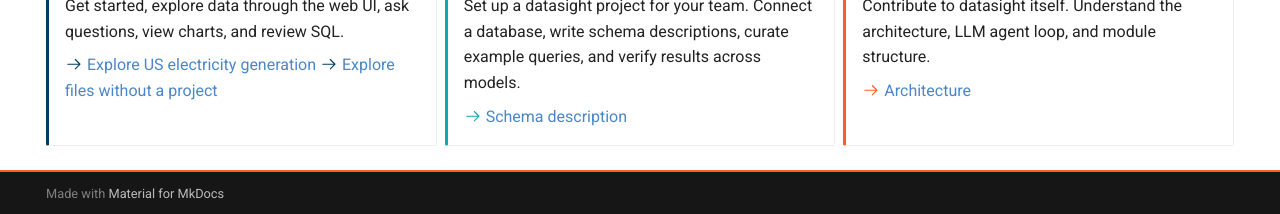
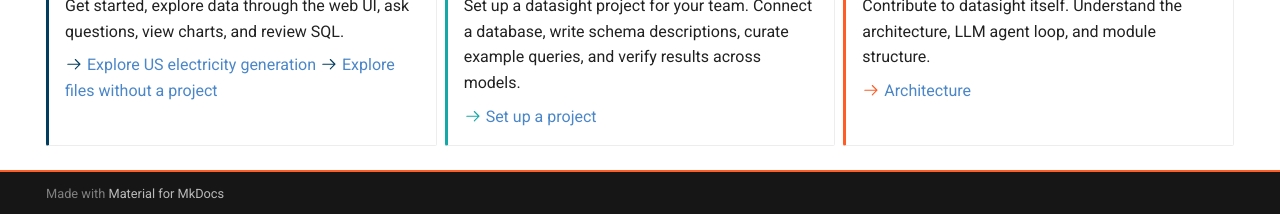
Before and after one commit to dsgrid/datasight, an MkDocs documentation site: the page built from docs/index.md, in a window 1280 px wide and 900 px high, scrolled down 917 px. Shown: the part 683-897 px from the top of the window. Built offline with MkDocs 1.6.1 and Material for MkDocs 9.7.7, drawn with Linux system fonts in a browser that asks for light colours; comment, search, counter and statistics services are not loaded.

Commit message:
Update links

```diff
--- a/docs/index.md
+++ b/docs/index.md
@@ -39,7 +39,7 @@
 
 <div class="grid cards" markdown>
 
--   :material-account:{ .lg .middle } **[End user](end-user/tutorials/getting-started.md)**
+-   :material-account:{ .lg .middle } **[End user](end-user/how-to/install.md)**
 
     ---
 
@@ -49,14 +49,14 @@
     [:octicons-arrow-right-24: Explore US electricity generation](end-user/tutorials/getting-started.md)
     [:octicons-arrow-right-24: Explore files without a project](end-user/how-to/explore-files.md)
 
--   :material-database-cog:{ .lg .middle } **[Project developer](project-developer/schema-description.md)**
+-   :material-database-cog:{ .lg .middle } **[Project developer](project-developer/set-up-project.md)**
 
     ---
 
     Set up a datasight project for your team. Connect a database, write schema
     descriptions, curate example queries, and verify results across models.
 
-    [:octicons-arrow-right-24: Schema description](project-developer/schema-description.md)
+    [:octicons-arrow-right-24: Set up a project](project-developer/set-up-project.md)
 
 -   :material-code-braces:{ .lg .middle } **[Tool developer](tool-developer/architecture.md)**
 
```
